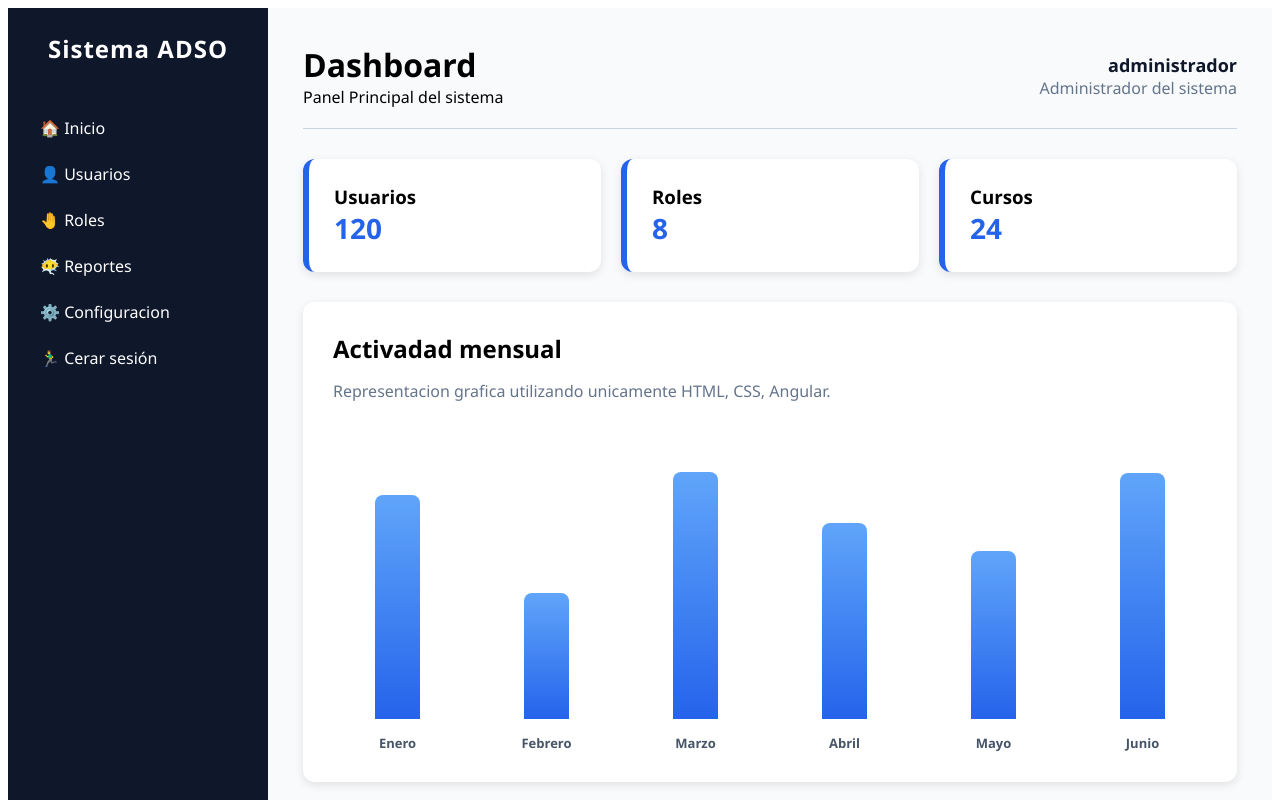
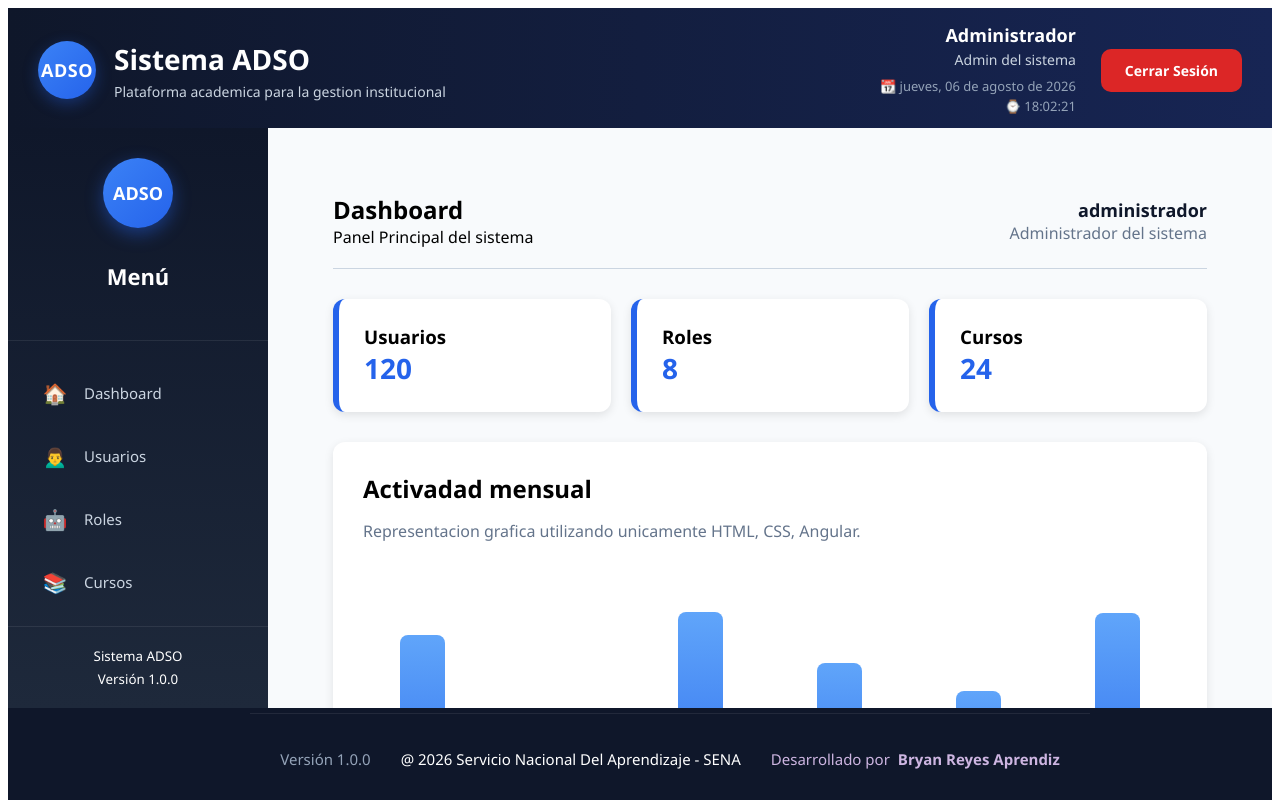
Before and after one commit to BryanAlexander-Reyes/frontend_proyecto, an Angular app: page /dashboard in a window 1280 px wide. Shown: the top 800 px of the page. Built offline with nearby package versions, Linux system fonts and the light colour scheme.

Commit message:
se genera para reutilizar los comoponentes

```diff
--- a/src/app/layout/layout/layout.css
+++ b/src/app/layout/layout/layout.css
@@ -1,51 +1,48 @@
-*{
+* {
     margin: 0;
     padding: 0;
     box-sizing: border-box;
     font-family: 'Segoe UI', sans-serif;
 }
 
-.layout-container{
+.layout-container {
     display: flex;
     flex-direction: column;
-    min-height: 100vh;
+    height: 100vh;
     background: #f1f5f9;
+    overflow: hidden;
 }
-.layout-header{
-    height: 130px;
 
+.layout-header {
+    height: 120px;
     flex-shrink: 0;
 }
 
-.layout-main{
-    flex:1;
-    display:flex;
-
-}
-.layout-sidebar{
-    width: 260px;
-    background: #1e293b;
-    color:white;
+.layout-main {
+    flex: 1;
+    overflow: hidden;
     display: flex;
-    justify-content: center;
-
-    align-items: center;
-    font-size: 22px;
 }
 
-.layout-content{
-    flex:1;
+.layout-sidebar {
+    width: 260px;
+    flex-shrink: 0;
+    overflow: hidden;
+}
+
+.layout-content {
+    flex: 1;
     padding: 30px;
     background: #f8fafc;
     overflow: auto;
+    overflow-x: hidden;
 }
 
-.layout-footer{
-    height: 100%;
+.layout-footer {
+    height: 100px;
+    width: 100%;
     background: #0f172a;
-    color:white;
     display: flex;
     justify-content: center;
-    align-content: center;
-    width: 100%;
+    align-items: center;
 }
--- a/src/app/layout/layout/layout.html
+++ b/src/app/layout/layout/layout.html
@@ -11,7 +11,7 @@
         <!-- Contenindo dinamico -->
         <section class="layout-content">
             <!-- Aqui va los componentes de dashboard, usuarios, roles etc... -->
-            router-Outlet
+            <router-outlet></router-outlet>
         </section>
     </main>
     <footer class="layout-footer">
--- a/src/app/layout/layout/layout.ts
+++ b/src/app/layout/layout/layout.ts
@@ -1,13 +1,16 @@
 import { Component } from '@angular/core';
 import { HeaderComponent } from '../header/header';
 import { SidebarComponent } from '../sidebar/sidebar';
-import  {FooterComponent} from '../footer/footer'
+import  {FooterComponent} from '../footer/footer';
+import { RouterOutlet } from '@angular/router';
 
 
 @Component({
   selector: 'app-layout',
   imports: [HeaderComponent,
-    SidebarComponent,FooterComponent
+    SidebarComponent,FooterComponent,
+    RouterOutlet,
+
   ],
   templateUrl: './layout.html',
   styleUrl: './layout.css',
--- a/src/app/layout/sidebar/sidebar.css
+++ b/src/app/layout/sidebar/sidebar.css
@@ -1,6 +1,6 @@
 .sidebar {
-    width: 260px;
-    min-height: 100%;
+    width: 100%;
+    height: 100%;
     display: flex;
     flex-direction: column;
     justify-content: space-between;
@@ -48,6 +48,7 @@
     padding: 25px 15px;
     gap: 8px;
     flex: 1;
+    overflow-y: auto;
 }
 
 .menu a {
@@ -61,6 +62,19 @@
     transition: .3s;
     font-size: 15px;
     font-weight: 500;
+}
+
+.menu::-webkit-scrollbar {
+    width: 6px;
+}
+
+.menu::-webkit-scrollbar-thumb {
+    background: #3b82f6;
+    border-radius: 20px;
+}
+
+.menu::-webkit-scrollbar-track {
+    background: transparent;
 }
 
 .icon {
--- a/src/app/pages/dashboard/dashboard.html
+++ b/src/app/pages/dashboard/dashboard.html
@@ -1,19 +1,4 @@
 <div class="dashboard-container">
-    <aside class="sidebar">
-        <div class="logo">
-            <h2>Sistema ADSO</h2>
-        </div>
-        <nav>
-            <ul>
-                <li>🏠 Inicio</li>
-                <li routerLink="/users">👤 Usuarios </li>
-                <li>🤚 Roles</li>
-                <li>😶‍🌫️ Reportes</li>
-                <li>⚙️ Configuracion</li>
-                <li>🏃‍♂️ Cerar sesión</li>
-            </ul>
-        </nav>
-    </aside>
     <main class="content">
         <div class="header">
             <div>
```
Also changed, not shown: src/app/app.routes.ts (+26 -23 lines).
